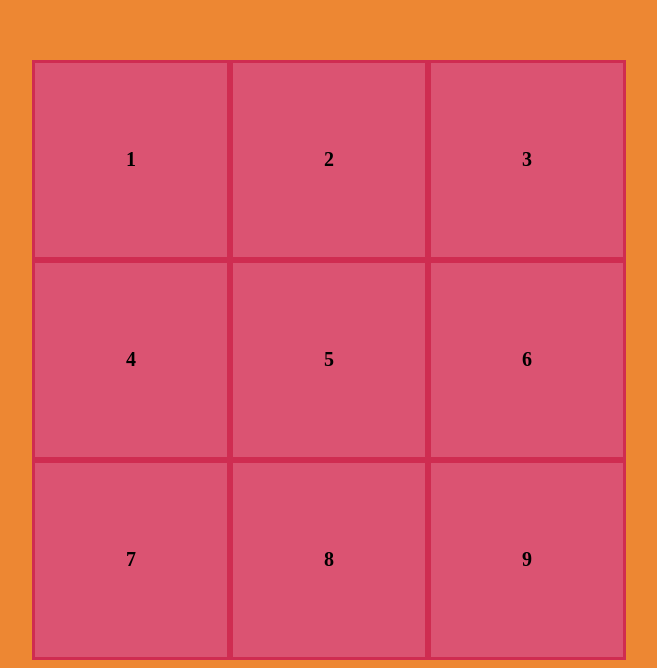
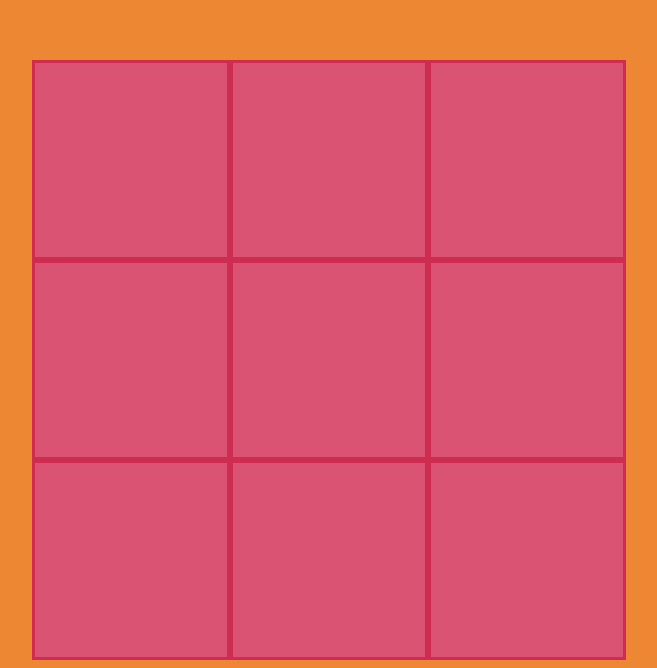
Before and after one commit to mark-marshall/Tic-tac-toe, a React app: page / in a window 1280 px wide. Shown: the part 148-816 px from the top of the page, without its empty margins (308-965 px from the left). Built offline with nearby package versions, Linux system fonts and the light colour scheme.

Commit message:
Added state for each square

```diff
--- a/src/components/Container.jsx
+++ b/src/components/Container.jsx
@@ -4,22 +4,30 @@ class Container extends React.Component {
   constructor() {
     super();
     this.state = {
-      initial: 0
+      SquareOne: '',
+      SquareTwo: '',
+      SquareThree: '',
+      SquareFour: '',
+      SquareFive: '',
+      SquareSix: '',
+      SquareSeven: '',
+      SquareEight: '',
+      SquareNine: '',
     };
   }
 
   render() {
     return (
       <div className="container">
-        <div className="square" data-tab={1}>1</div>
-        <div className="square" data-tab={2}>2</div>
-        <div className="square" data-tab={3}>3</div>
-        <div className="square" data-tab={4}>4</div>
-        <div className="square" data-tab={5}>5</div>
-        <div className="square" data-tab={6}>6</div>
-        <div className="square" data-tab={7}>7</div>
-        <div className="square" data-tab={8}>8</div>
-        <div className="square" data-tab={9}>9</div>
+        <div className="square" data-tab={1}>{this.state.SquareOne}</div>
+        <div className="square" data-tab={2}>{this.state.SquareTwo}</div>
+        <div className="square" data-tab={3}>{this.state.SquareThree}</div>
+        <div className="square" data-tab={4}>{this.state.SquareFour}</div>
+        <div className="square" data-tab={5}>{this.state.SquareFive}</div>
+        <div className="square" data-tab={6}>{this.state.SquareSix}</div>
+        <div className="square" data-tab={7}>{this.state.SquareSeven}</div>
+        <div className="square" data-tab={8}>{this.state.SquareEight}</div>
+        <div className="square" data-tab={9}>{this.state.SquareNine}</div>
       </div>
     );
   }
```
Also changed, not shown: bundle/bundle.js.
